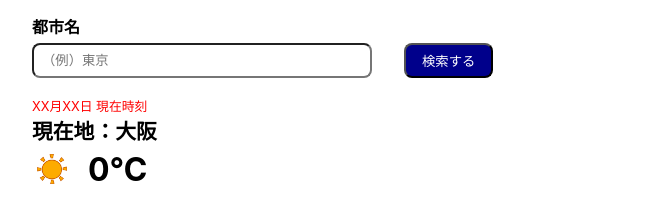
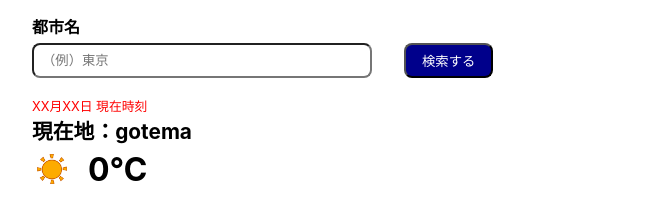
Before and after one commit to kazukimaeda26/weather-forecast, a React (Create React App) app: page / in a window 1280 px wide. Shown: the top 200 px of the page, without its empty margins (224-874 px from the left). Built offline with nearby package versions, Linux system fonts and the light colour scheme; no server answers.

Commit message:
didMount時に現在位置情報を取得

```diff
--- a/src/App.jsx
+++ b/src/App.jsx
@@ -20,26 +20,34 @@ function App() {
 
       const lat = data.location.lat;
       const lng = data.location.lng;
+      setLat(lat);
+      setLng(lng);
 
       const reverseGeocodingUrl = 'https://maps.googleapis.com/maps/api/geocode/json?latlng='+lat+','+lng+'&' + 'key='+ googleApiKey
-      console.log(reverseGeocodingUrl);
+      // console.log(reverseGeocodingUrl);
 
       fetch(reverseGeocodingUrl,{
         method: 'POST'
       })
       .then(response => response.json())
       .then((data) => {
-        console.log(data);
+        var currentLocation = data.results[0].address_components[6].long_name
+        setLocation(currentLocation);
       })
     });
   }
 
-  const initialLocation = '大阪'
-  const [location, setLocation] = useState(initialLocation);
+  const [lat, setLat] = useState(34.6555126);
+  const [lng, setLng] = useState(135.4969213);
+  const [location, setLocation] = useState('gotema')
+
+  useEffect( () => {
+    fetchCurrentLocation();
+  },[])
 
   return (
     <div className="App">
-      <Header setLocation={setLocation} fetchCurrentLocation={fetchCurrentLocation}/>
+      <Header setLat={setLat} setLng={setLng} fetchCurrentLocation={fetchCurrentLocation} setLocation={setLocation}/>
       <TodaysWeather location={location}/>
       <div className="main">
         <div className="tempaturesLineGraph">
```
